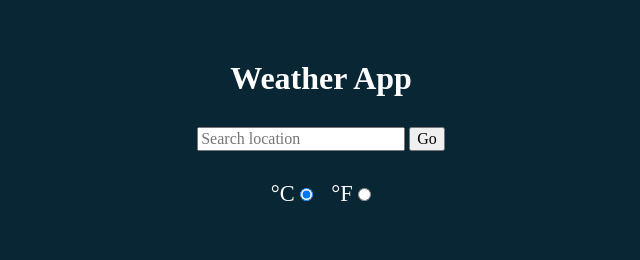
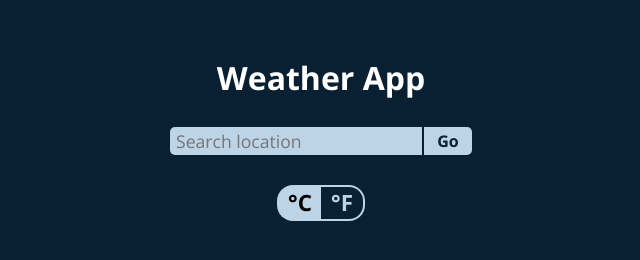
Before and after one commit to farzad-d/odin-weather-app, a website built with webpack: page src/template.html in a window 1280 px wide. Shown: the whole page, without its empty margins (319-959 px from the left). Built offline with nearby package versions, Linux system fonts and the light colour scheme; no server answers.

Commit message:
Change style and colors

```diff
--- a/src/styles.css
+++ b/src/styles.css
@@ -1,5 +1,6 @@
 body {
-  background-color: #092635;
+  font-family: Open Sans;
+  background-color: #082032;
   color: white;
   display: flex;
   flex-direction: column;
@@ -11,16 +12,16 @@ body {
 .card {
   width: 220px;
   height: 220px;
-  font-size: 1.2rem;
   border-radius: 8px;
-  color: lightgray;
-  background-color: #1b4242;
+  color: white;
+  background-color: #334756;
   display: flex;
   flex-direction: column;
   align-items: center;
   justify-content: space-evenly;
   gap: 5px;
   padding: 15px;
+  line-height: 20px;
 }
 
 .card svg {
@@ -63,3 +64,87 @@ h1 {
   display: flex;
   gap: 18px;
 }
+
+#search-box {
+  border: none;
+  border-radius: 5px 0 0 5px;
+  background-color: #bdd3e6;
+  height: 26px;
+  width: 240px;
+  padding: 1px 6px;
+  font-size: 1.1rem;
+}
+
+#search-box:hover {
+  background-color: #86b3da;
+}
+
+button[type="submit"] {
+  border: none;
+  height: 28px;
+  width: 48px;
+  border-radius: 0 5px 5px 0;
+  font-weight: bold;
+  color: #082032;
+  background-color: #bdd3e6;
+  transition: background-color 0.3s ease-in;
+}
+
+button[type="submit"]:hover {
+  background-color: #86b3da;
+}
+
+button[type="submit"]:active {
+  background-color: #4298e4;
+}
+
+form {
+  display: flex;
+  gap: 2px;
+}
+
+#units {
+  display: flex;
+  gap: 0;
+}
+
+input[type="radio"] {
+  display: none;
+}
+
+input[type="radio"]:checked + label {
+  border-color: #bdd3e6;
+  background-color: #bdd3e6;
+  color: black;
+}
+
+.us-unit-label,
+.metric-unit-label {
+  padding: 1px 6px;
+  cursor: pointer;
+  transition:
+    border-color 0.3s ease-in-out,
+    background-color 0.3s ease-in-out;
+  width: 30px;
+  height: 30px;
+  display: flex;
+  align-items: center;
+  justify-content: center;
+  font-weight: bold;
+}
+
+.us-unit-label {
+  border-color: #bdd3e6;
+  color: #bdd3e6;
+  border-style: solid;
+  border-width: 2px 2px 2px 0;
+  border-radius: 0 16px 16px 0;
+}
+
+.metric-unit-label {
+  border-color: #bdd3e6;
+  color: #bdd3e6;
+  border-style: solid;
+  border-width: 2px 0 2px 2px;
+  border-radius: 16px 0 0 16px;
+}
--- a/src/template.html
+++ b/src/template.html
@@ -3,6 +3,12 @@
   <head>
     <meta charset="UTF-8" />
     <meta name="viewport" content="width=device-width, initial-scale=1.0" />
+    <link rel="preconnect" href="https://fonts.googleapis.com" />
+    <link rel="preconnect" href="https://fonts.gstatic.com" crossorigin />
+    <link
+      href="https://fonts.googleapis.com/css2?family=Open+Sans:ital,wght@0,300..800;1,300..800&display=swap"
+      rel="stylesheet"
+    />
     <title>Document</title>
   </head>
   <body>
@@ -13,12 +19,12 @@
         id="search-box"
         name="search-box"
         placeholder="Search location"
+        required
       />
       <button type="submit">Go</button>
     </form>
     <div id="units">
       <div>
-        <label for="metric">°C</label>
         <input
           type="radio"
           id="metric"
@@ -26,10 +32,11 @@
           name="unit-group"
           checked
         />
+        <label class="metric-unit-label" for="metric">°C</label>
       </div>
       <div>
-        <label for="us">°F</label>
         <input type="radio" id="us" value="us" name="unit-group" />
+        <label class="us-unit-label" for="us">°F</label>
       </div>
     </div>
     <div id="message"></div>
--- a/src/weather.js
+++ b/src/weather.js
@@ -12,7 +12,7 @@ async function getWeather(location, unit) {
     }
     const data = await response.json();
     return {
-      location: data.resolvedAddress,
+      location: data.address,
       date: data.days[0].datetime,
       temp: data.days[0].temp,
       conditions: data.days[0].conditions,
@@ -35,4 +35,4 @@ async function getWeather(location, unit) {
 export default getWeather;
 
 // JSON
-//* https://weather.visualcrossing.com/VisualCrossingWebServices/rest/services/timeline/paris/?key=27JLA8N2LVW4F2667X4PCYQDZ&unitGroup=metric
+//* https://weather.visualcrossing.com/VisualCrossingWebServices/rest/services/timeline/newyork/?key=27JLA8N2LVW4F2667X4PCYQDZ&unitGroup=metric
```
